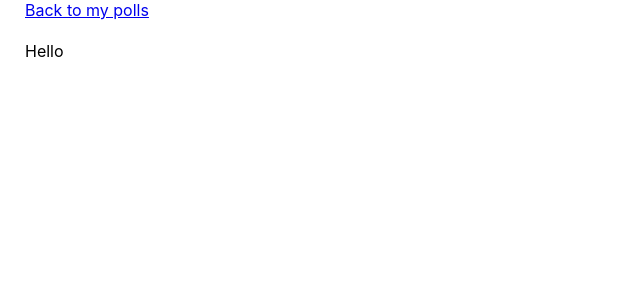
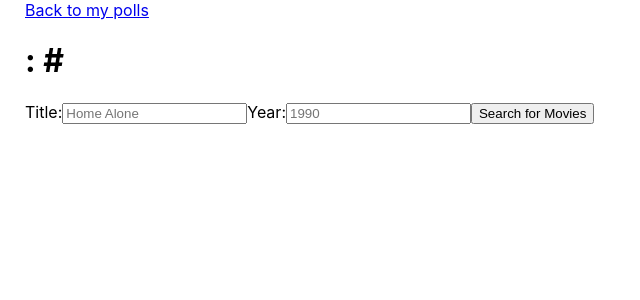
Before and after one commit to danielforkner/movie-ballot-app, a React (Create React App) app: page /poll in a window 1280 px wide. Shown: the top 300 px of the page, without its empty margins (0-640 px from the left). Built offline with nearby package versions, Linux system fonts and the light colour scheme.

Commit message:
api coming in

```diff
--- a/src/App.js
+++ b/src/App.js
@@ -6,9 +6,9 @@ import './index.css';
 const dummyData = {
   info: { length: 3 },
   data: [
-    { id: 1, name: 'movie night', pollType: 'single' },
-    { id: 2, name: 'round robin', pollType: 'double' },
-    { id: 3, name: 'movie', pollType: 'triple' },
+    { id: 1, name: 'Friday Night', pollType: 'single' },
+    { id: 2, name: 'Saturday Matinee', pollType: 'double' },
+    { id: 3, name: 'Funny Sunday', pollType: 'triple' },
   ],
 };
 
@@ -22,7 +22,6 @@ const App = () => {
         <Route path="/poll/">
           <Link to="/">Back to my polls</Link>
           <SinglePoll currentPoll={currentPoll} />
-          Hello
         </Route>
         <Route path="/">
           <AddPollForm polls={polls} setPolls={setPolls} />
--- a/src/api/fetch.js
+++ b/src/api/fetch.js
@@ -1,2 +1,12 @@
 const KEY = '1ab89983';
-const APIURL = `https://www.omdbapi.com/?apikey=${KEY}&s=${title}&y=${year}`;
+const BASE_URL = 'https://www.omdbapi.com/?apikey=';
+
+export const fetchMovies = async (title, year) => {
+  try {
+    const response = await fetch(`${BASE_URL}${KEY}&s=${title}&y=${year}`);
+    const data = await response.json();
+    return data;
+  } catch (error) {
+    console.error(error);
+  }
+};
--- a/src/components/PollsContainer.jsx
+++ b/src/components/PollsContainer.jsx
@@ -1,9 +1,18 @@
 import React from 'react';
 import PollCard from './PollCard';
+import { fetchMovies } from '../api/fetch';
 
 const PollsContainer = ({ setPolls, polls, setCurrentPoll }) => {
   return (
     <div className="pollsContainer">
+      <button
+        onClick={async () => {
+          const data = await fetchMovies('home', '1990');
+          console.log(data);
+        }}
+      >
+        Fetch
+      </button>
       <h4>Polls Container</h4>
       {polls.data.map((poll, i) => {
         return (
--- a/src/components/SinglePoll.jsx
+++ b/src/components/SinglePoll.jsx
@@ -1,7 +1,56 @@
-import React from 'react';
+import React, { Fragment, useState } from 'react';
+import { fetchMovies } from '../api/fetch';
 
 const SinglePoll = ({ currentPoll }) => {
-  return <h1>{currentPoll.name}</h1>;
+  const [title, setTitle] = useState('');
+  const [year, setYear] = useState('');
+
+  return (
+    <Fragment>
+      <h1>
+        {currentPoll.name}: #{currentPoll.id}
+      </h1>
+      <form
+        onSubmit={async (e) => {
+          e.preventDefault();
+          // isSearchingTRUE display spinning gear
+          try {
+            const data = await fetchMovies(title, year);
+            console.log(data);
+          } catch (err) {
+            console.error(err);
+          } finally {
+            // isSearchingFALSE
+            setTitle('');
+            setYear('');
+          }
+        }}
+      >
+        <label for="title">Title:</label>
+        <input
+          required
+          type="text"
+          value={title}
+          name="title"
+          placeholder="Home Alone"
+          onChange={(e) => {
+            setTitle(e.target.value);
+          }}
+        />
+        <label for="year">Year:</label>
+        <input
+          type="text"
+          value={year}
+          name="year"
+          placeholder="1990"
+          onChange={(e) => {
+            setYear(e.target.value);
+          }}
+        />
+        <button type="submit">Search for Movies</button>
+      </form>
+    </Fragment>
+  );
 };
 
 export default SinglePoll;
--- a/src/components/index.js
+++ b/src/components/index.js
@@ -1,3 +1,4 @@
 export { default as AddPollForm } from './AddPollForm';
 export { default as PollsContainer } from './PollsContainer';
 export { default as SinglePoll } from './SinglePoll';
+export { default as Option } from './Option';
```
Also changed, not shown: src/components/Option.jsx (added).
